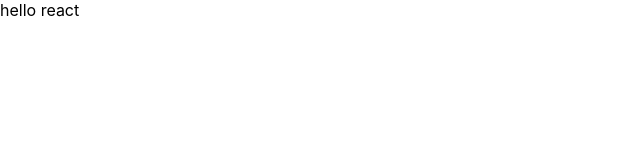
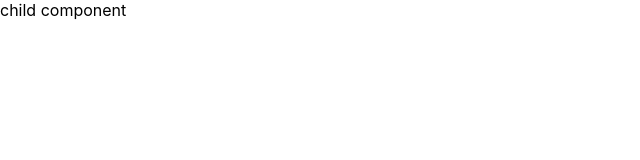
Before and after one commit to layanabushaweesh/simple-react-app, a React (Create React App) app: page / in a window 1280 px wide. Shown: the top 160 px of the page, without its empty margins (0-640 px from the left). Built offline with nearby package versions, Linux system fonts and the light colour scheme.

Commit message:
nested component & arrow func

```diff
--- a/src/App.js
+++ b/src/App.js
@@ -1,13 +1,23 @@
+import React , { Component } from "react";
+import Child from "./child"
+// import { x as num1, y , Test} from "./module";
+// import Test2  from "./module";
 
-// import { x as num1, y , Test} from "./module";
-import Test2  from "./module";
-function App() {
-  return (
-    <div className="App">
-      hello react  { Test2() }
+class App extends Component {
+  // arrow function
+  Test = () => console.log (" test")
 
-    </div>
-  );
+  render() {
+    return (
+      <div className="app">
+        {/* like this i call the component */}
+        {/*  nested component *component inside component*/}
+        < Child />
+        {/* dynamic data */}
+        { this.Test()}
+      </div>
+    )
+  }
 }
 
 export default App;
--- /dev/null
+++ b/src/child.js
@@ -0,0 +1,12 @@
+import React , { Component } from "react";
+
+class Child extends Component {
+    render() {
+        return(
+            <div>
+                child component
+            </div>
+        )
+    }
+}
+export default Child;
--- a/src/module.js
+++ b/src/module.js
@@ -12,6 +12,6 @@ function Test2() {
 export default Test2
 
 // just export i can repeat it many times in one page => when i use import i use {}
-// export defalut cant be repeted in one page just ONCE => when i use import without use {}
+// export defalut cant be repeted in one page just ONCE => when i use import without use {} just when i change the name i use {}
 // import for export just should have the same name
 // export defalut i can use impoet with another name and use it => it have the proierty => i can change the name
```
